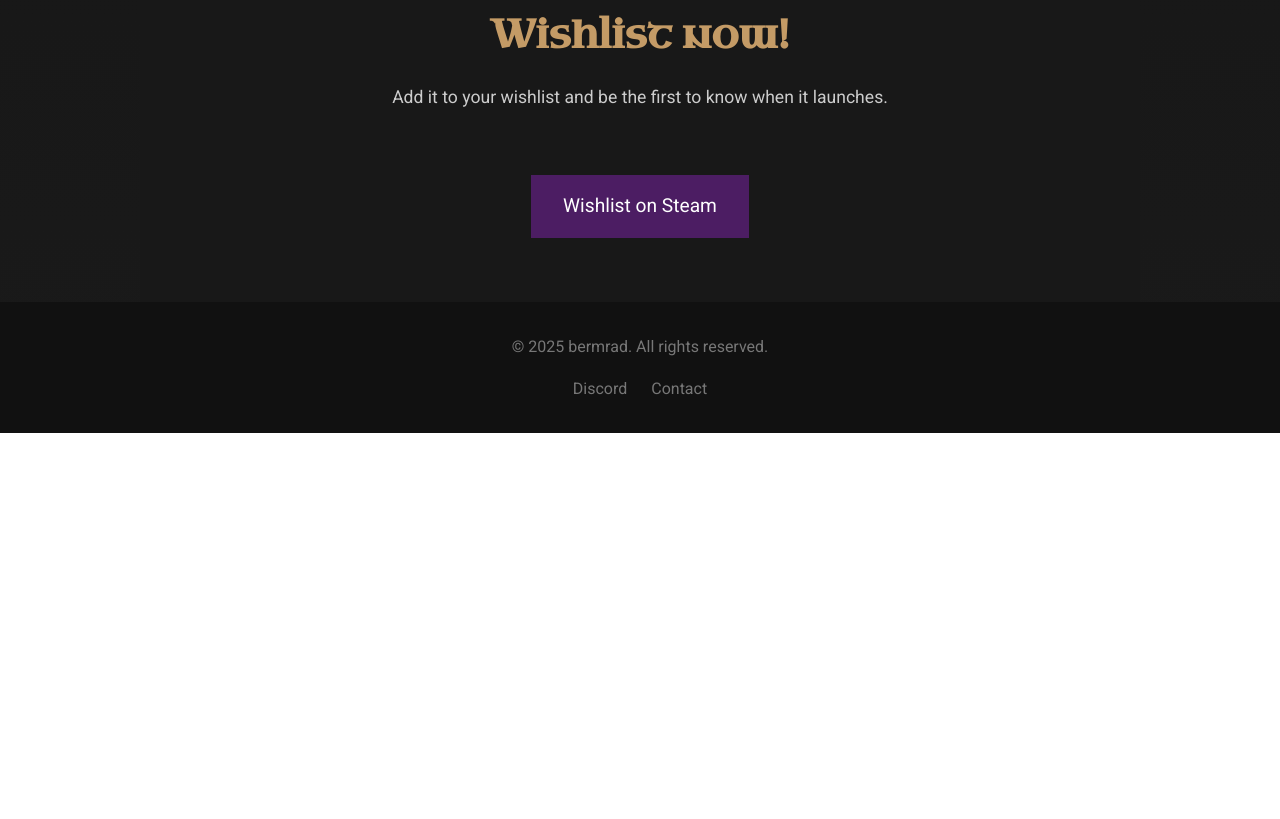
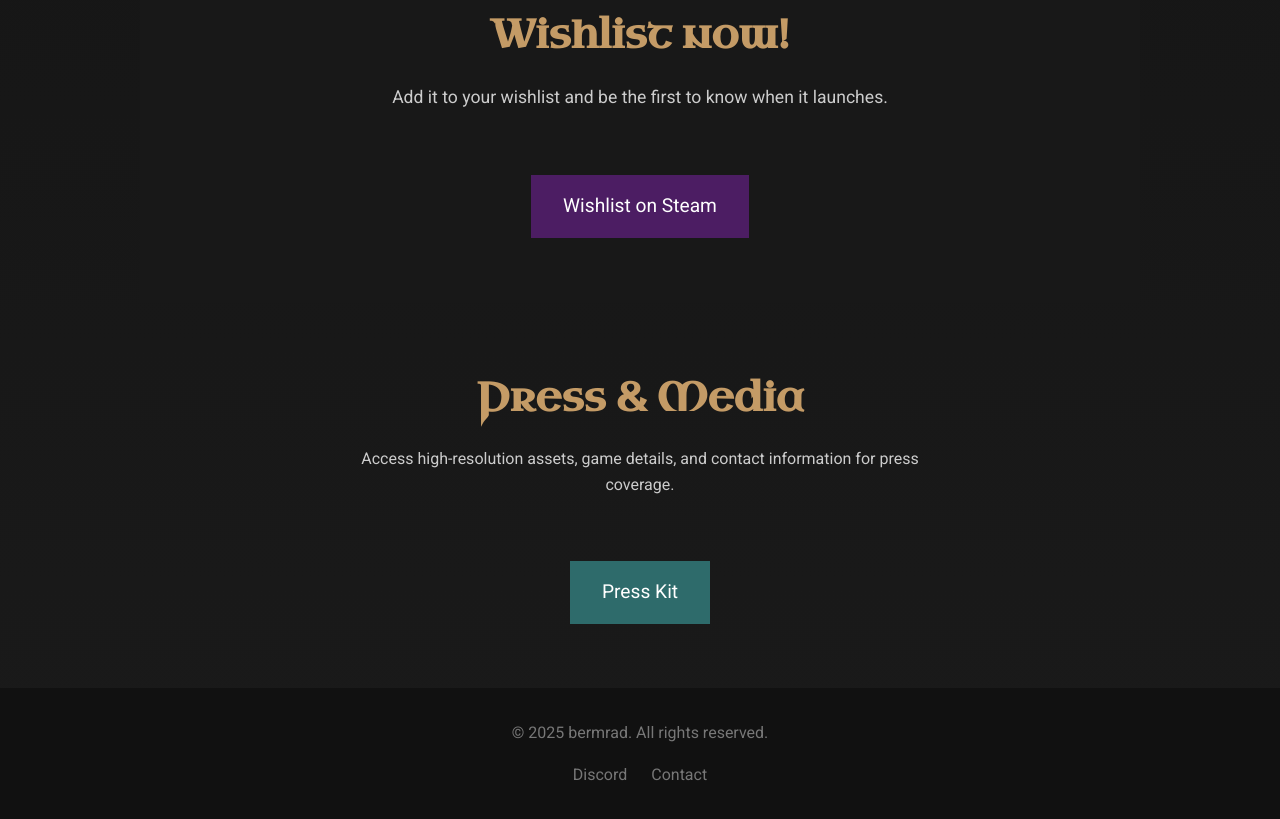
Before and after one commit to trialsofvalor/trialsofvalor.github.io, a plain HTML site: page index.html in a window 1280 px wide. Shown: the part 2259-3078 px from the top of the page. Before the commit the page ends 2692 px from the top, so only its background shows below. Drawn offline with Linux system fonts and the light colour scheme.

Commit message:
press kit

```diff
--- a/index.html
+++ b/index.html
@@ -161,6 +161,13 @@
       Wishlist on Steam
     </a>
   </section>
+  <section id="press" style="padding: 4rem 2rem; text-align: center;">
+    <h2 style="font-family: 'Uncial Antiqua', cursive; color: #c49b66; font-size: 2.5rem;">Press & Media</h2>
+    <p style="color: #ccc; max-width: 600px; margin: 1rem auto 2rem;">
+      Access high-resolution assets, game details, and contact information for press coverage.
+    </p>
+    <a href="https://impress.games/press-kit/bermrad/trials-of-valor" target="_blank" class="btn" style="background: #2e6b6b;">Press Kit</a>
+  </section>
   <footer>
     &copy; 2025 bermrad. All rights reserved.
     <div style="margin-top: 1rem;">
```
